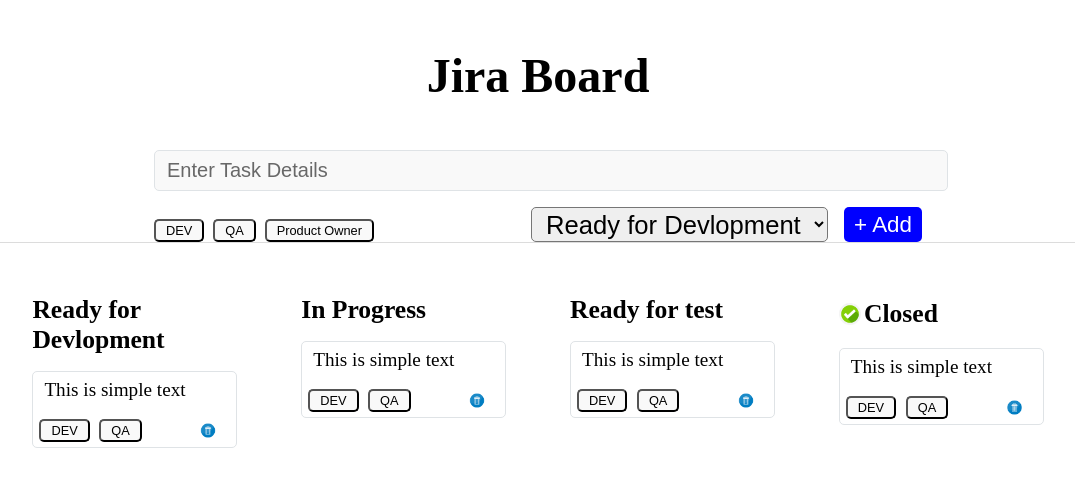
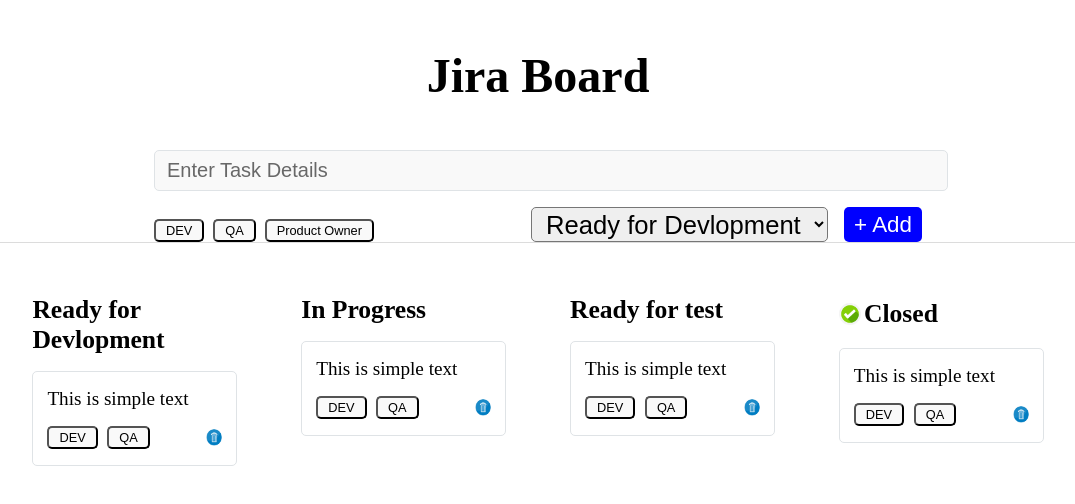
Before and after one commit to kamleshBisht04/Master-React, a React (Vite) app in the folder Module 4/jiraBoard/: page / in a window 1280 px wide. Shown: the top 504 px of the page, without its empty margins (102-1177 px from the left). Built offline with nearby package versions, Linux system fonts and the light colour scheme.

Commit message:
Jira Board designing complete

```diff
--- a/Module 4/jiraBoard/src/components/TaskCard/TaskCardModule.css
+++ b/Module 4/jiraBoard/src/components/TaskCard/TaskCardModule.css
@@ -2,7 +2,7 @@
   height: auto;
   border-radius: 5px;
   border: 1px solid #dfe3e6;
-  padding: 5px 6px;
+  padding: 16px 14px;
   margin-top: 1rem;
 }
 
@@ -15,7 +15,6 @@
 .card-title {
   font-size: 1.2rem;
   font-weight: 500;
-  padding: 2px 5px;
   margin-bottom: 1rem;
 }
 
@@ -30,9 +29,12 @@
   display: flex;
   justify-content: flex-end;
   align-items: center;
+  transition: all 0.1s ease-in-out;
 }
 
 .delete_btn {
-  width: 50%;
-
+  width: 22%;
+  cursor: pointer;
+  border-radius: 50%;
+  transition: all 0.1s ease-in-out;
 }
```
Also changed, not shown: Module 4/jiraBoard/src/assets/delete-button.png.
